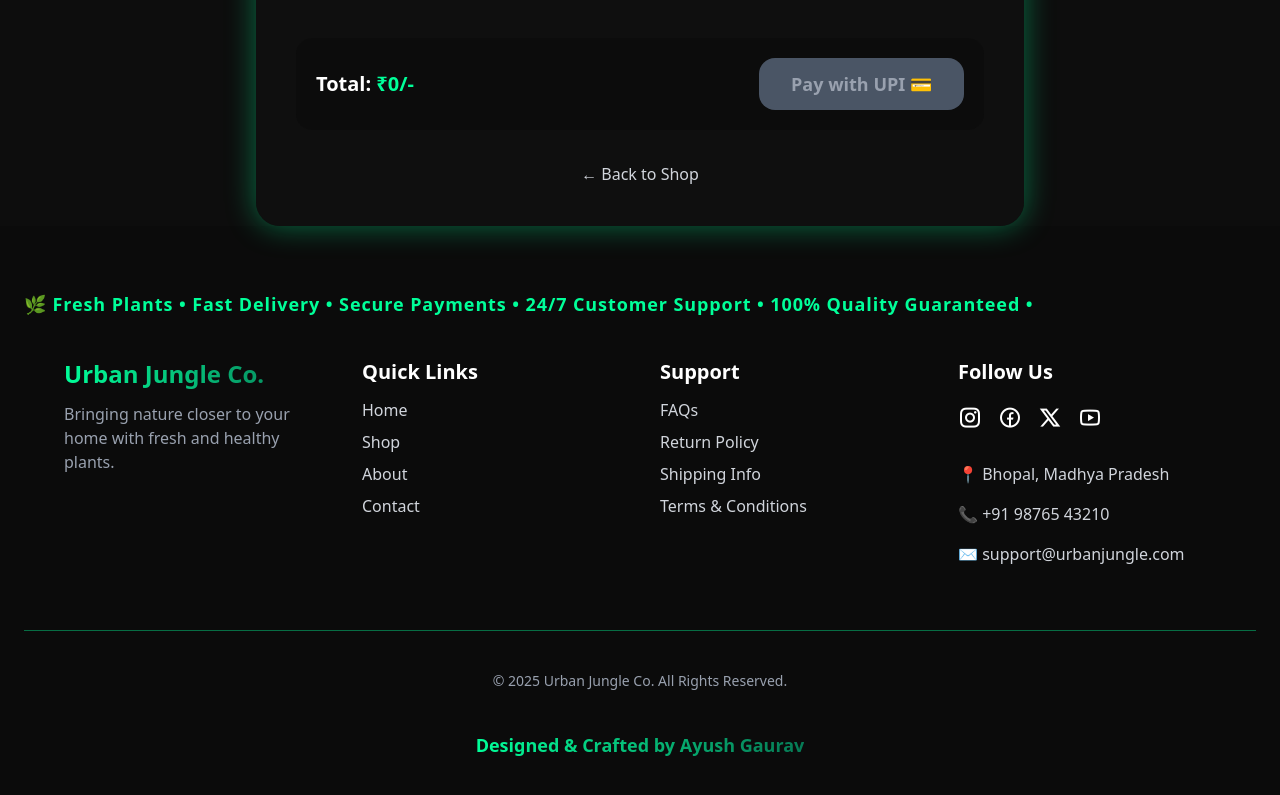
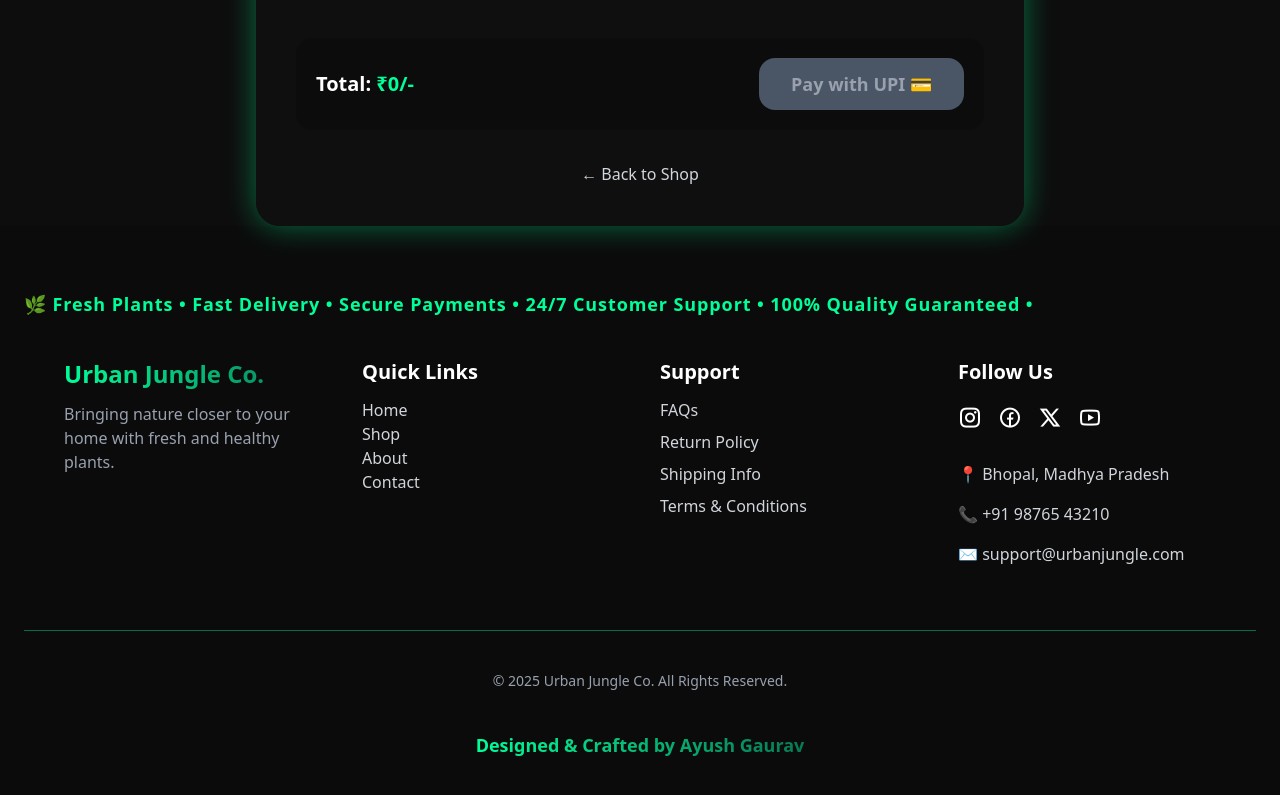
Before and after one commit to ayushGa03/Minor_projectdeploy, a React (Vite) app: page /pay in a window 1280 px wide. Shown: the part 636-1431 px from the top of the page. Built offline with nearby package versions, Linux system fonts and the light colour scheme.

Commit message:
improved footer

```diff
--- a/sections/Home/Footer.jsx
+++ b/sections/Home/Footer.jsx
@@ -26,10 +26,18 @@
         <div>
           <h3 className="font-bold text-xl mb-3">Quick Links</h3>
           <ul className="space-y-2 text-gray-300">
-            <li className="hover:text-[#00ff99] cursor-pointer transition-all">Home</li>
-            <li className="hover:text-[#00ff99] cursor-pointer transition-all">Shop</li>
-            <li className="hover:text-[#00ff99] cursor-pointer transition-all">About</li>
-            <li className="hover:text-[#00ff99] cursor-pointer transition-all">Contact</li>
+           <a href="/home">
+  <li className="hover:text-[#00ff99] cursor-pointer transition-all">Home</li>
+</a>
+<a href="/shop">
+  <li className="hover:text-[#00ff99] cursor-pointer transition-all">Shop</li>
+</a>
+<a href="/about">
+  <li className="hover:text-[#00ff99] cursor-pointer transition-all">About</li>
+</a>
+<a href="/contact">
+  <li className="hover:text-[#00ff99] cursor-pointer transition-all">Contact</li>
+</a>
           </ul>
         </div>
 
--- a/src/App.jsx
+++ b/src/App.jsx
@@ -18,7 +18,7 @@
         <Toaster position="top-center" reverseOrder={false} />
 
         <Routes>
-          <Route path="/" element={<Home />} />
+          <Route path="/home" element={<Home />} />
           <Route path="/shop" element={<Shop />} />
           <Route path="/cart" element={<Cart />} />
           <Route path="/about" element={<About />} />
```
